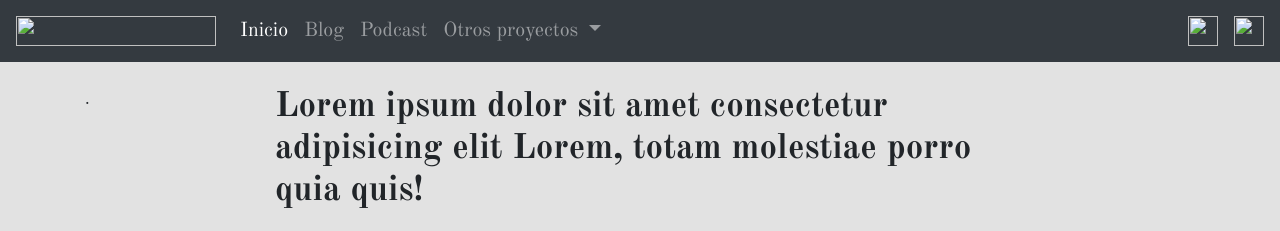
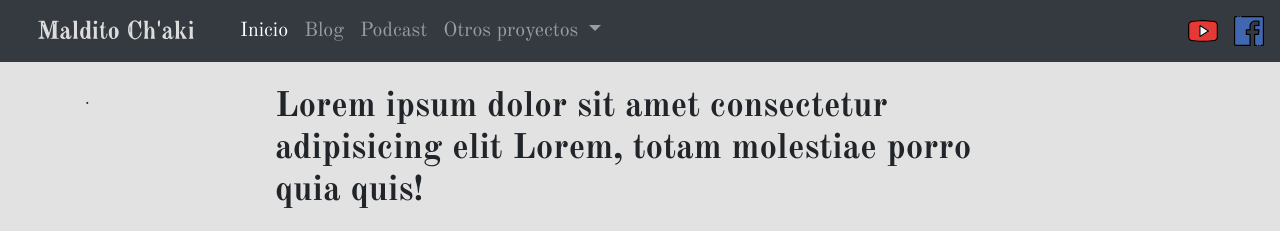
Before and after one commit to malditochaki/github.io, a plain HTML site: page index.html in a window 1280 px wide. Shown: the top 231 px of the page. Drawn offline with nearby package versions, Linux system fonts and the light colour scheme; the site is published under a folder, as on GitHub Pages, so addresses that start at the root find nothing.

Commit message:
redrecciono icons

```diff
--- a/index.html
+++ b/index.html
@@ -13,17 +13,17 @@
     <meta property="og:title" content="Maldito Ch'aki"> <!--cambiar -->
     <meta property="og:description" content="Blog de prueba"> <!--cambiar -->
     <meta property="og:image" content="https://i.imgur.com/XhBMGVk.jpg"> <!--cambiar -->
-    <meta property="og:url" content="https://historisismos.github.io/inicio/"> <!--cambiar -->
+    <meta property="og:url" content="malditochaki.github.io/inicio/"> <!--cambiar -->
     <meta property="og:site_name" content="historisismos.github.io/inicio"> <!--cambiar -->
     <meta property="fb:app_id" content="historisismos" /> <!--cambiar -->
     <!-- <Meta tags para Twitter (determina la preview imagen y descripción del link en Twitter) -->
     <meta property="twitter:card" content="summary_large_image">
-    <meta property="twitter:url" content="https://historisismos.github.io/inicio/"> <!--cambiar -->
-    <meta property="twitter:title" content="HistoriSismos"> <!--cambiar -->
-    <meta property="twitter:description" content="Página de inicio"> <!--cambiar -->
+    <meta property="twitter:url" content="malditochaki.github.io/inicio/"> <!--cambiar -->
+    <meta property="twitter:title" content="Maldito Ch'aki"> <!--cambiar -->
+    <meta property="twitter:description" content="Blog de prueba"> <!--cambiar -->
     <meta property="twitter:image" content="https://i.imgur.com/XhBMGVk.jpg"> <!--cambiar -->
     <!-- links icono de pestaña -->
-    <link rel="icon" href="/img/icon-principal.svg"> <!--cambiar -->
+    <link rel="icon" href="icon-principal.svg"> <!--cambiar -->
 
 
     <!-- Bootstrap CSS -->
@@ -38,7 +38,7 @@
 
 <nav class="navbar navbar-expand-lg navbar-dark bg-dark sticky-top">
     <a class="navbar-brand" href="#">
-        <img src="/img/icon0.svg" width="200" height="30" class="d-inline-block align-top" alt="" loading="lazy">
+        <img src="icon0.svg" width="200" height="30" class="d-inline-block align-top" alt="" loading="lazy">
     </a>
   <button class="navbar-toggler" type="button" data-toggle="collapse" data-target="#navbarTogglerDemo02" aria-controls="navbarTogglerDemo02" aria-expanded="false" aria-label="Toggle navigation">
     <span class="navbar-toggler-icon"></span>
@@ -72,10 +72,10 @@
     </ul>
     <div class="d-flex justify-content-center">
         <a href="https://www.facebook.com/malditochaki">
-          <img src="/img/youtube.svg" width="30" height="30" class="d-inline-block ml-3 " alt="">
+          <img src="youtube.svg" width="30" height="30" class="d-inline-block ml-3 " alt="">
         </a>
         <a href="https://www.facebook.com/malditochaki">
-          <img src="/img/facebook.svg" width="30" height="30" class="d-inline-block ml-3" alt="">
+          <img src="facebook.svg" width="30" height="30" class="d-inline-block ml-3" alt="">
         </a>
 
         <!-- <a href="https://www.facebook.com/malditochaki" class="btn btn-outline-primary">Facebook</a> -->
```
Also changed, not shown: facebook.svg (added), icon-principal.svg (added), icon0.svg (added), youtube.svg (added).
